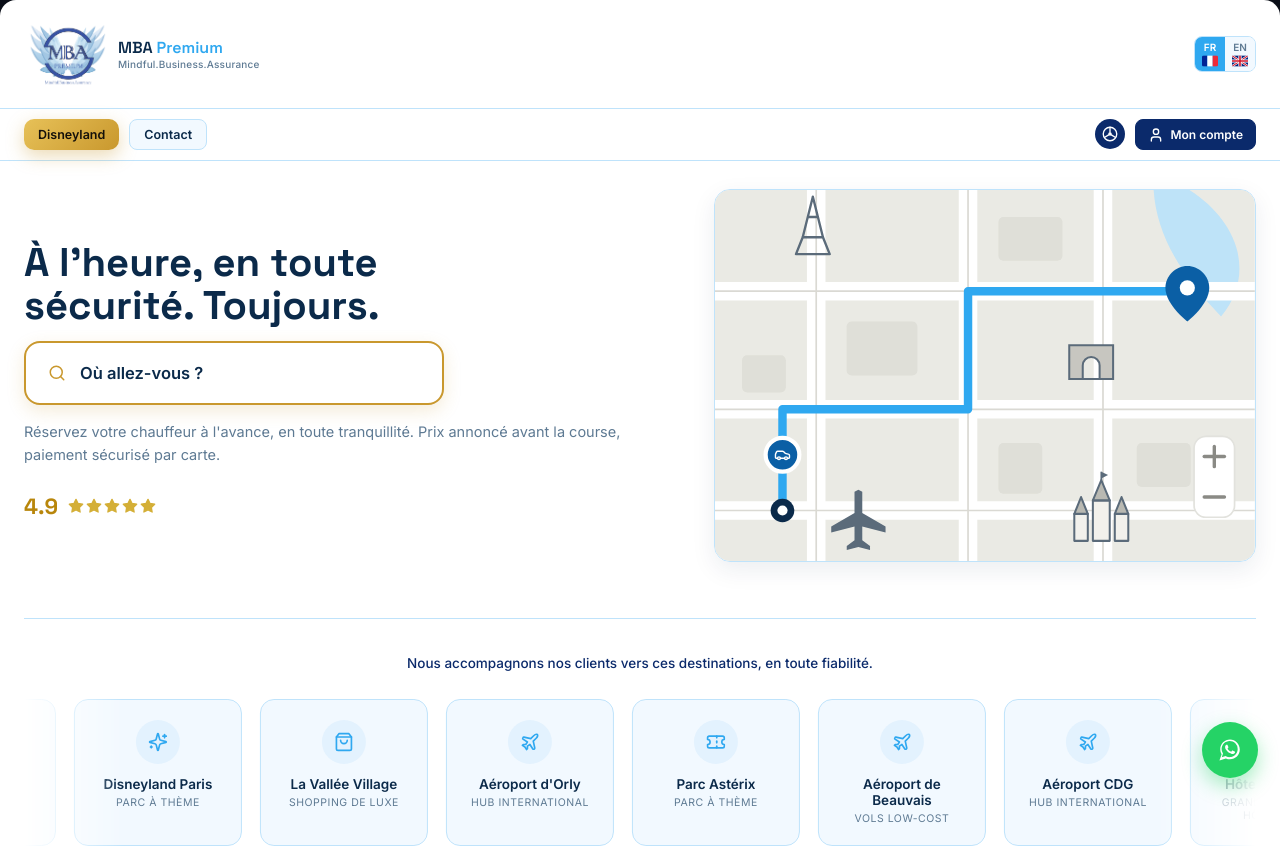
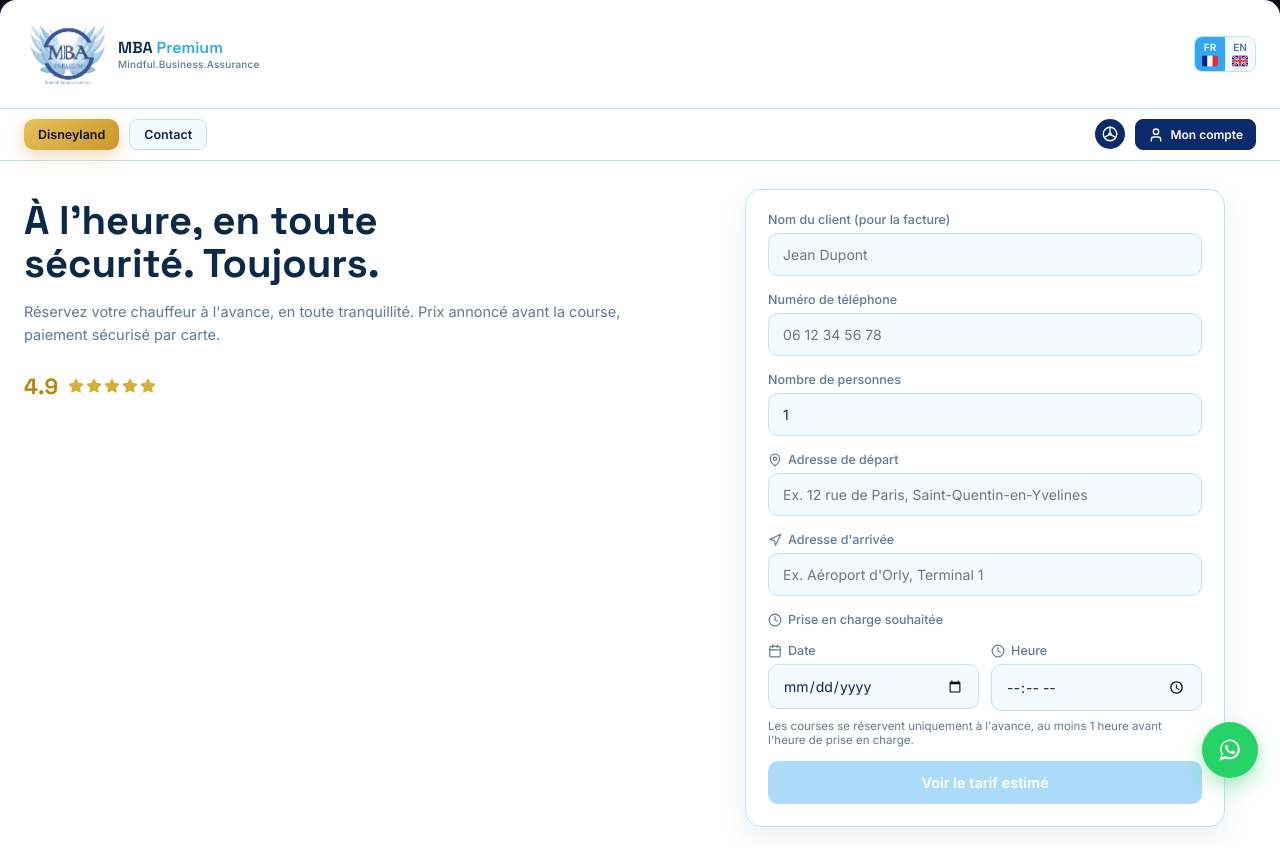
Before and after one commit to MBApremium/mba-premium-vtc, a React (Vite) app: page / in a window 1280 px wide. Shown: the top 848 px of the page. Built offline with nearby package versions, Linux system fonts and the light colour scheme; no server answers; the database is empty.

Commit message:
Update driver vehicle and enhance Home component

```diff
--- a/src/App.jsx
+++ b/src/App.jsx
@@ -609,7 +609,7 @@
   const [currentUser, setCurrentUser] = useState(null); // { uid, email, name, phone } | null
   const [authLoaded, setAuthLoaded] = useState(false);
   const [lang, setLang] = useState("fr");
-  const [driver, setDriver] = useState({ name: "MBA Premium", vehicle: "Peugeot 508", plate: "AB-123-CD", rating: 4.9, siret: "108 048 059 00019", kbis: "", address: "20 Rue Robert Schuman, 91200 ATHIS MONS", email: "mbapremiumfr@gmail.com", phone: "+33609254801" });
+  const [driver, setDriver] = useState({ name: "MBA Premium", vehicle: "Ford Kuga", plate: "GP-276-AR", rating: 4.9, siret: "108 048 059 00019", kbis: "", address: "20 Rue Robert Schuman, 91200 ATHIS MONS", email: "mbapremiumfr@gmail.com", phone: "+33609254801" });
   const [trip, setTrip] = useState({ pickup: "", dropoff: "", mode: "later", date: "", time: "", clientName: "", clientPhone: "", passengers: 1 });
   const [estimate, setEstimate] = useState(null);
   const [courseNumber, setCourseNumber] = useState("");
@@ -639,11 +639,13 @@
         if (d) {
           const filled = {
             ...d,
+            vehicle: "Ford Kuga",
+            plate: "GP-276-AR",
             siret: d.siret || "108 048 059 00019",
             address: d.address || "20 Rue Robert Schuman, 91200 ATHIS MONS",
           };
           setDriver(filled);
-          if (!d.siret || !d.address) {
+          if (!d.siret || !d.address || d.vehicle !== "Ford Kuga" || d.plate !== "GP-276-AR") {
             try { await dbSet("driver-profile", filled); } catch (e) {}
           }
         }
@@ -854,7 +856,17 @@
       <TopBar view={view} setView={setView} onDriverSpace={() => setView("driverspace")} driver={driver} lang={lang} setLang={setLang} currentUser={currentUser} />
 
       <main className="vtc-main">
-        {view === "home" && <Home driver={driver} onBook={goBooking} onTrack={() => setView("track")} bookings={bookings} />}
+        {view === "home" && (
+          <Home
+            driver={driver}
+            onBook={goBooking}
+            onTrack={() => setView("track")}
+            bookings={bookings}
+            trip={trip}
+            setTrip={setTrip}
+            onNext={goToPayment}
+          />
+        )}
         {view === "booking" && (
           <Booking trip={trip} setTrip={setTrip} onBack={() => setView("home")} onNext={goToPayment} />
         )}
@@ -1019,27 +1031,14 @@
 // ---------------------------------------------------------------------------
 // Home / hero with signature route animation
 // ---------------------------------------------------------------------------
-function Home({ driver, onBook, onTrack, bookings }) {
+function Home({ driver, onBook, onTrack, bookings, trip, setTrip, onNext }) {
   const { t } = useLang();
-  const heroMessages = ["greeting", "whereTo", "bookHere"];
-  const [msgIndex, setMsgIndex] = useState(0);
-
-  useEffect(() => {
-    const timer = setInterval(() => setMsgIndex((i) => (i + 1) % heroMessages.length), 3000);
-    return () => clearInterval(timer);
-  }, []);
 
   return (
     <div className="vtc-home">
-      <section className="vtc-hero">
+      <section className="vtc-hero vtc-hero-with-form">
         <div className="vtc-hero-copy">
           <h1>{t("heroTitleLine1")} <br />{t("heroTitleLine2")}</h1>
-          <button className="vtc-search-bar" onClick={onBook}>
-            <Search size={18} />
-            <span key={heroMessages[msgIndex]} className="vtc-search-bar-text">
-              {t(heroMessages[msgIndex])}
-            </span>
-          </button>
           <p className="vtc-sub">
             {t("heroSub")}
           </p>
@@ -1054,7 +1053,7 @@
           </div>
         </div>
 
-        <MapCard />
+        <Booking trip={trip} setTrip={setTrip} onNext={onNext} embedded />
       </section>
 
       <TrustSection t={t} />
@@ -1286,7 +1285,7 @@
 // ---------------------------------------------------------------------------
 // Booking form
 // ---------------------------------------------------------------------------
-function Booking({ trip, setTrip, onBack, onNext }) {
+function Booking({ trip, setTrip, onBack, onNext, embedded }) {
   const { t } = useLang();
   const [calculating, setCalculating] = useState(false);
   const now = new Date();
@@ -1303,8 +1302,8 @@
   const canNext = trip.pickup.trim() && trip.dropoff.trim() && trip.date && trip.time && isTimingValid;
 
   return (
-    <div className="vtc-panel">
-      <PanelHeader title={t("bookingTitle")} onBack={onBack} />
+    <div className={embedded ? "vtc-panel vtc-panel-embedded" : "vtc-panel"}>
+      {!embedded && <PanelHeader title={t("bookingTitle")} onBack={onBack} />}
 
       <div className="vtc-field">
         <label>{t("clientNameLabel")}</label>
@@ -2731,8 +2730,9 @@
 
       .vtc-main { padding: 28px 24px 36px; flex: 1; }
 
-      .vtc-hero { display: grid; grid-template-columns: 1.1fr 0.9fr; gap: 28px; align-items: center; }
+      .vtc-hero { display: grid; grid-template-columns: 1.1fr 0.9fr; gap: 28px; align-items: start; }
       @media (max-width: 720px) { .vtc-hero { grid-template-columns: 1fr; } }
+      .vtc-panel-embedded { max-width: 100%; margin: 0; padding: 22px; background: #FFFFFF; border: 1px solid var(--vtc-border); border-radius: 16px; box-shadow: 0 10px 30px rgba(11,42,74,0.08); }
 
       .vtc-search-bar {
         display: flex; align-items: center; gap: 14px; width: 100%; max-width: 420px;
```
